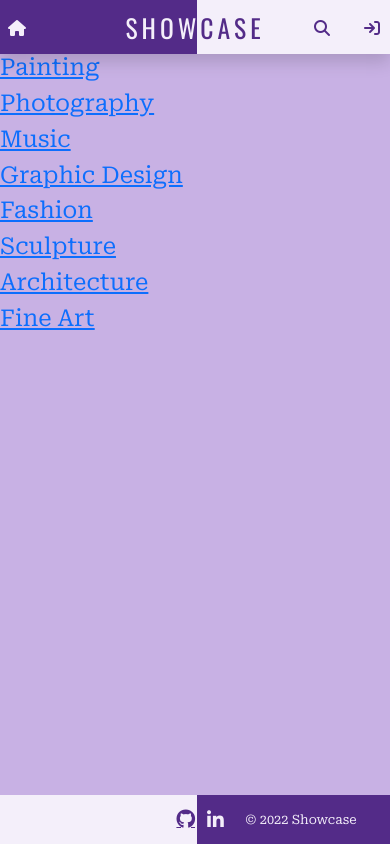
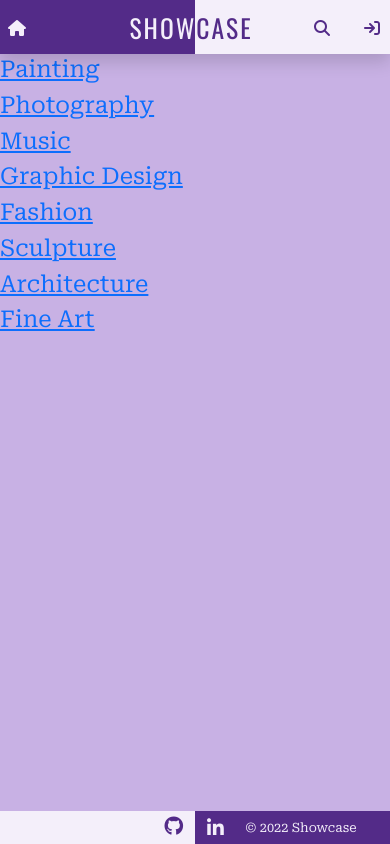
Before and after one commit to mwarddev/showcase, a Django app: page / in a window 390 px wide. Run offline with Django 3.2, Linux system fonts and the light colour scheme; some libraries are stand-ins or nearby versions.

Commit message:
Fine tune spacing on header and footer to aide responsiveness

```diff
--- a/static/css/style.css
+++ b/static/css/style.css
@@ -28,15 +28,19 @@ body {
 /* Navigation */
 
 .nav-bg {
-    background: linear-gradient(to right, #532b88 0% 50.5%, #f4effa 50.5% 100%);
+    background: linear-gradient(to right, #532b88 0% 50%, #f4effa 50% 100%);
     font-family: 'Oswald', sans-serif;
     letter-spacing: 2px;
 }
 
 .brand {
     font-size: 1.6rem;
-    letter-spacing: 4px;
+    letter-spacing: 2px;
 }
+
+/* .show {
+    padding-right: 10px;
+} */
 
 .fancy {
     font-family: 'Dancing Script', cursive;
@@ -84,10 +88,19 @@ ul .nav-link:hover {
     }
 }
 
+@media screen and (max-width: 360px) {
+    .nav-link {
+        padding-left: 4px !important;
+        padding-right: 4px !important;
+    }
+}
+
+
+
 /* Footer */
 
 .footer-bg {
-    background: linear-gradient(to right, #f4effa 0% 50.5%, #532b88 50.5% 100%);
+    background: linear-gradient(to right, #f4effa 0% 50%, #532b88 50% 100%);
 }
 
 .footer-left,
@@ -96,7 +109,11 @@ ul .nav-link:hover {
 }
 
 .in-link {
-    margin-left: 12px;
+    padding-left: 12px;
+}
+
+.git-link {
+    padding-right: 12px;
 }
 
 .copywrite {
--- a/templates/base.html
+++ b/templates/base.html
@@ -27,7 +27,7 @@
 
     <!-- Navigation -->
 
-    <nav class="navbar navbar-expand px-0 shadow nav-bg">
+    <nav class="navbar navbar-expand px-0 shadow nav-bg fixed-top">
         <div class="container-fluid d-flex justify-content-between px-0">
 
             <ul class="navbar-nav py-0 light">
@@ -53,9 +53,8 @@
                 {% endif %}
             </ul>
             <div class="justify-content-center">
-                <a href="{% url 'home' %}" class="navbar-brand py-0 m-0"><span class="brand off-white">SHOW<span
-                            class="brand brand-dark">CASE </span></span><span
-                        class="invisible d-none d-md-inline">hide</span><span class="fancy purple-3 d-none d-md-inline">your
+                <a href="{% url 'home' %}" class="navbar-brand py-0 m-0"><span class="brand pe-2 off-white">SHOW<span
+                            class="brand brand-dark">CASE </span></span><span class="fancy purple-3 d-none d-md-inline ps-4">your
                         creativity</span></a>
             </div>
             <ul class="navbar-nav py-0 dark justify-content-end">
@@ -85,15 +84,17 @@
             </ul>
         </div>
     </nav>
-    <main class="flex-shrink-0">
+    <main class="flex-shrink-0 my-5 pt-2 pb-3">
         {% block content %}
         {% endblock content %}
     </main>
-    <footer class="footer footer-bg mt-auto container-fluid d-flex">
-        <a class="footer-left git-link d-inline-flex align-self-center justify-content-end my-2 purple-3" href="https://github.com/mwarddev" aria-label="link to mwarddev's GitHub repositories" target="_blank"><i class="fa-brands fa-github"></i></a>
+    <footer class="footer footer-bg container-fluid d-flex fixed-bottom">
+        <div class="footer-left d-inline-flex justify-content-end">
+        <a class="git-link align-self-center purple-3" href="https://github.com/mwarddev" aria-label="link to mwarddev's GitHub repositories" target="_blank"><i class="fa-brands fa-github"></i></a>
+        </div>
         <div class="footer-right align-items-center d-inline-flex">
-        <a class="off-white my-2 pt-1 in-link" href="https://www.linkedin.com/in/martin-ward-686b40191?lipi=urn%3Ali%3Apage%3Ad_flagship3_profile_view_base_contact_details%3BHa%2B1LF%2BZSh2E3LQKzBpCRg%3D%3D" aria-lable="link to developer's linked in page" target="_blank"><i class="fa-brands fa-linkedin-in"></i></a>
-        <p class="off-white mx-auto my-2 copywrite"><span>&copy;</span> {% now 'Y' %} Showcase</p>
+        <a class="off-white pt-1 in-link" href="https://www.linkedin.com/in/martin-ward-686b40191?lipi=urn%3Ali%3Apage%3Ad_flagship3_profile_view_base_contact_details%3BHa%2B1LF%2BZSh2E3LQKzBpCRg%3D%3D" aria-lable="link to developer's linked in page" target="_blank"><i class="fa-brands fa-linkedin-in"></i></a>
+        <p class="off-white mx-auto mb-0 copywrite"><span>&copy;</span> {% now 'Y' %} Showcase</p>
         </div>
     </footer>
 </body>
```
Also changed, not shown: exhibition/views.py (line endings or trailing spaces).
